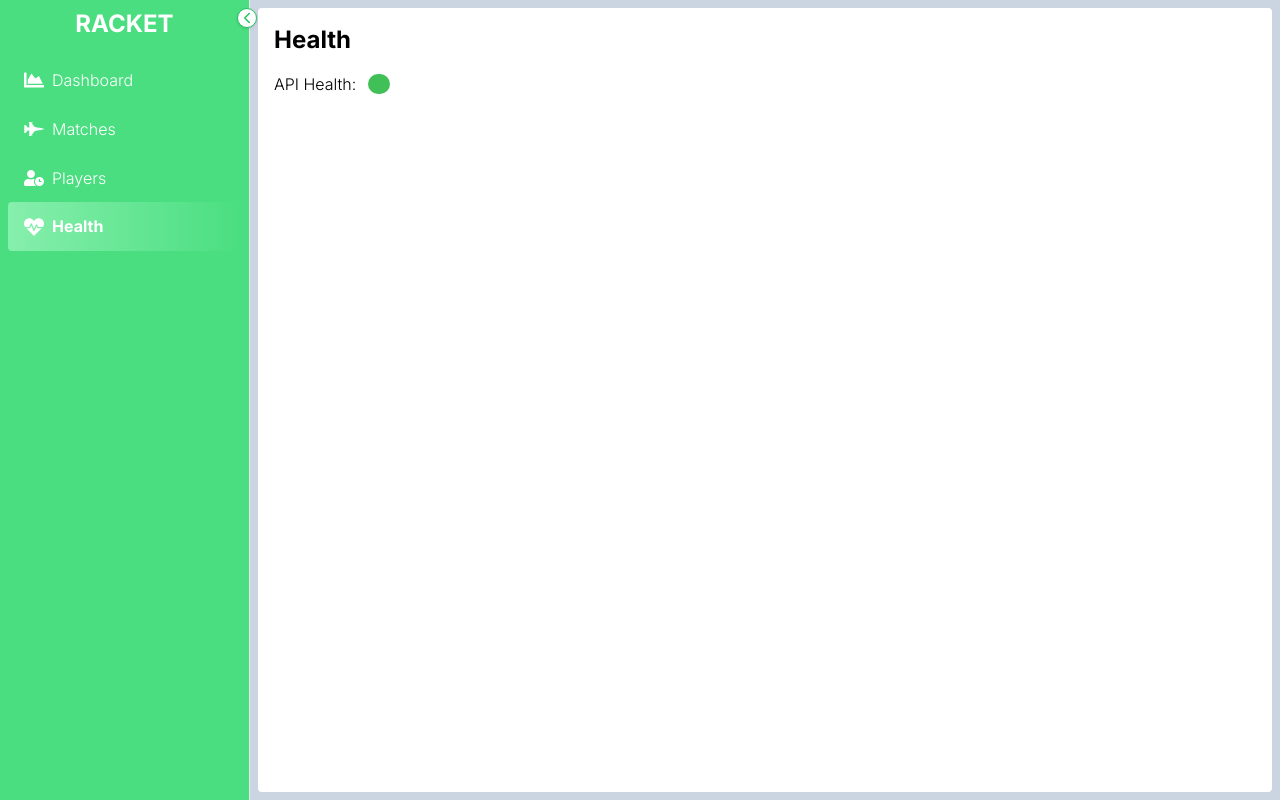
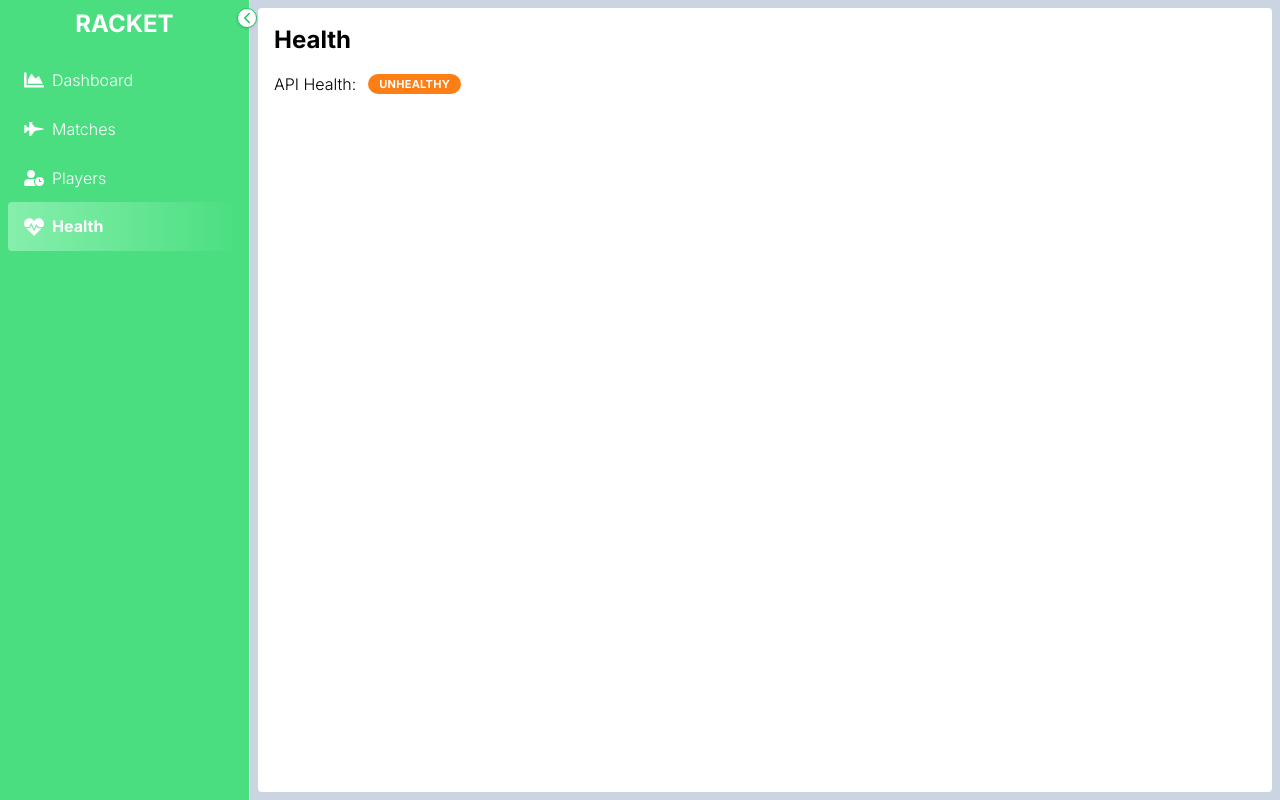
Before and after one commit to truc9/racket, a React (Vite) app in the folder frontend/: page /health in a window 1280 px wide. Built offline with nearby package versions, Linux system fonts and the light colour scheme; no server answers; a web font is replaced by a local one.

Commit message:
fix health display

```diff
--- a/frontend/src/screens/health/index.tsx
+++ b/frontend/src/screens/health/index.tsx
@@ -9,9 +9,12 @@ const Health = () => {
     load();
 
     async function load() {
-      const res = await httpClient.get("health");
-      console.log(res);
-      setStatus(res);
+      try {
+        const res = await httpClient.get("health");
+        setStatus(res);
+      } catch (err) {
+        setStatus(null);
+      }
     }
   }, []);
 
@@ -19,7 +22,12 @@ const Health = () => {
     <Page title="Health">
       <div className="flex items-center gap-3">
         <span>API Health: </span>
-        <Badge className="uppercase">{status && status.message}</Badge>
+        {status && <Badge className="uppercase">{status.message}</Badge>}
+        {!status && (
+          <Badge className="uppercase" color="orange">
+            Unhealthy
+          </Badge>
+        )}
       </div>
     </Page>
   );
```
